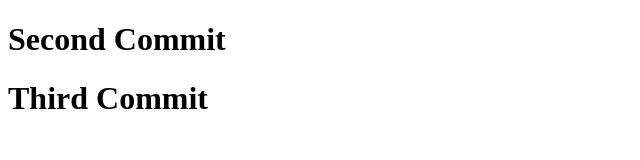
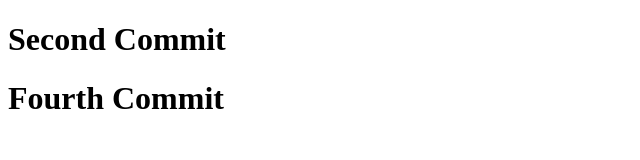
Before and after one commit to riyayeasmin447/hostar-demo, a plain HTML site: page index.html in a window 1280 px wide. Shown: the whole page, without its empty margins (0-640 px from the left). Drawn offline with Linux system fonts and the light colour scheme.

Commit message:
Fourth commit did some changes

```diff
--- a/index.html
+++ b/index.html
@@ -6,6 +6,6 @@
 <body>
 
 	<h1>Second Commit</h1>
-	<h1>Third Commit</h1>
+	<h1>Fourth Commit</h1>
 </body>
 </html>
```
